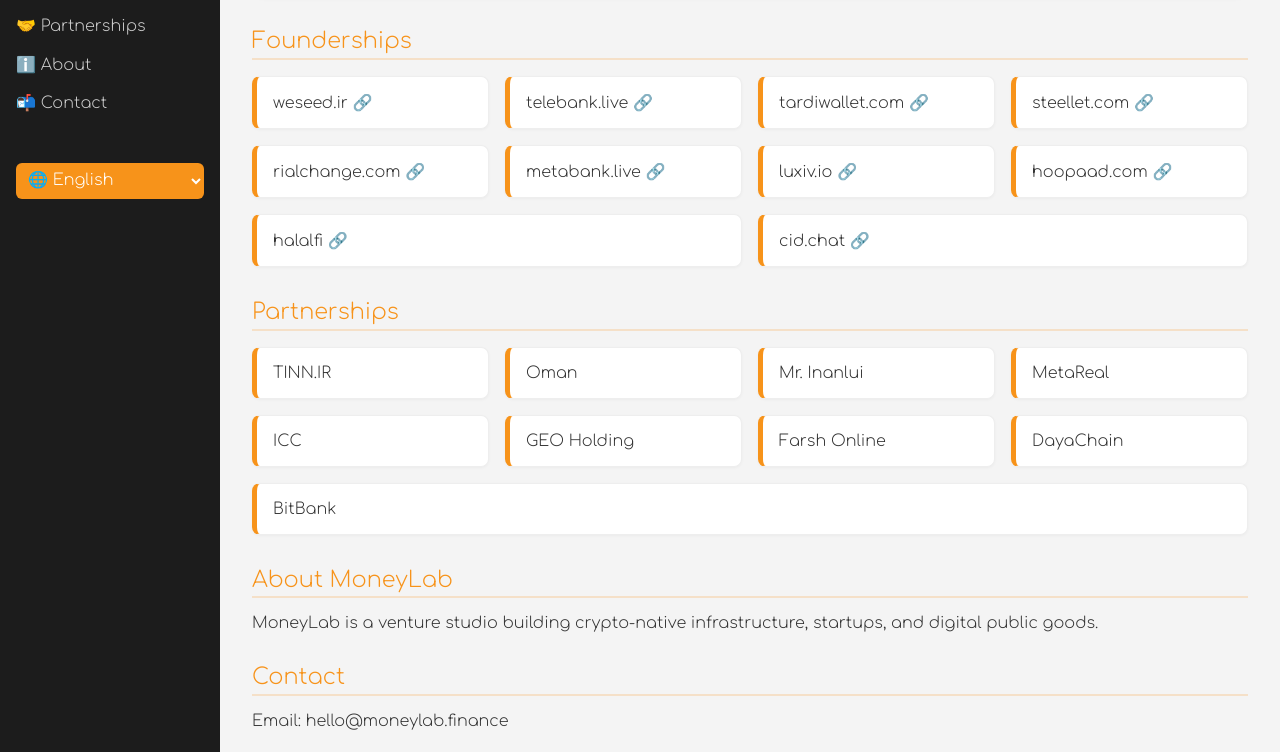
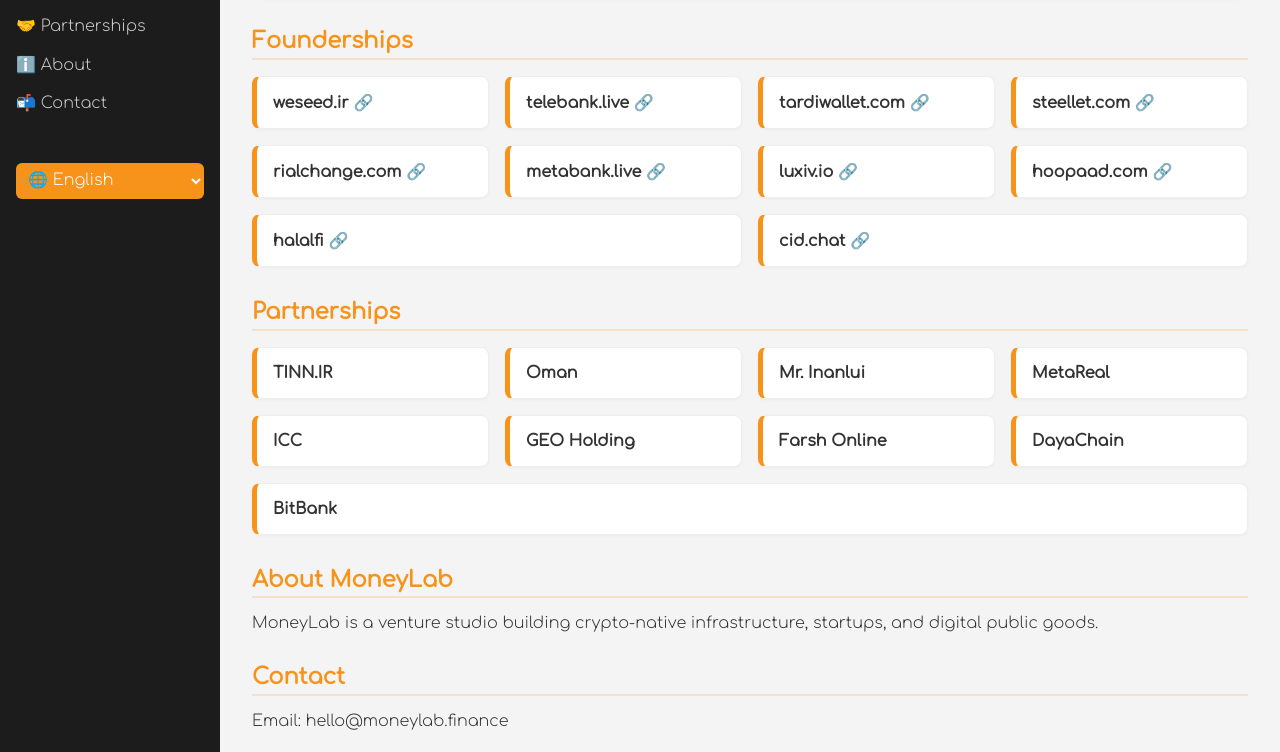
Before and after one commit to moneylab-dev/moneylab.finance, a plain HTML site: page index.html in a window 1280 px wide. Shown: the part 145-897 px from the top of the page. Drawn offline with Linux system fonts and the light colour scheme.

Commit message:
Update index.html

```diff
--- a/index.html
+++ b/index.html
@@ -18,10 +18,7 @@
       color: #333;
       font-family: 'Comfortaa';
       font-weight: 300;
-    }
-    h1, h2, h3, h4, h5, h6, strong {
-      font-weight: 300;
-    }
+
     input, select, button, textarea {
       font-family: 'Comfortaa';
       font-weight: 300;
```
